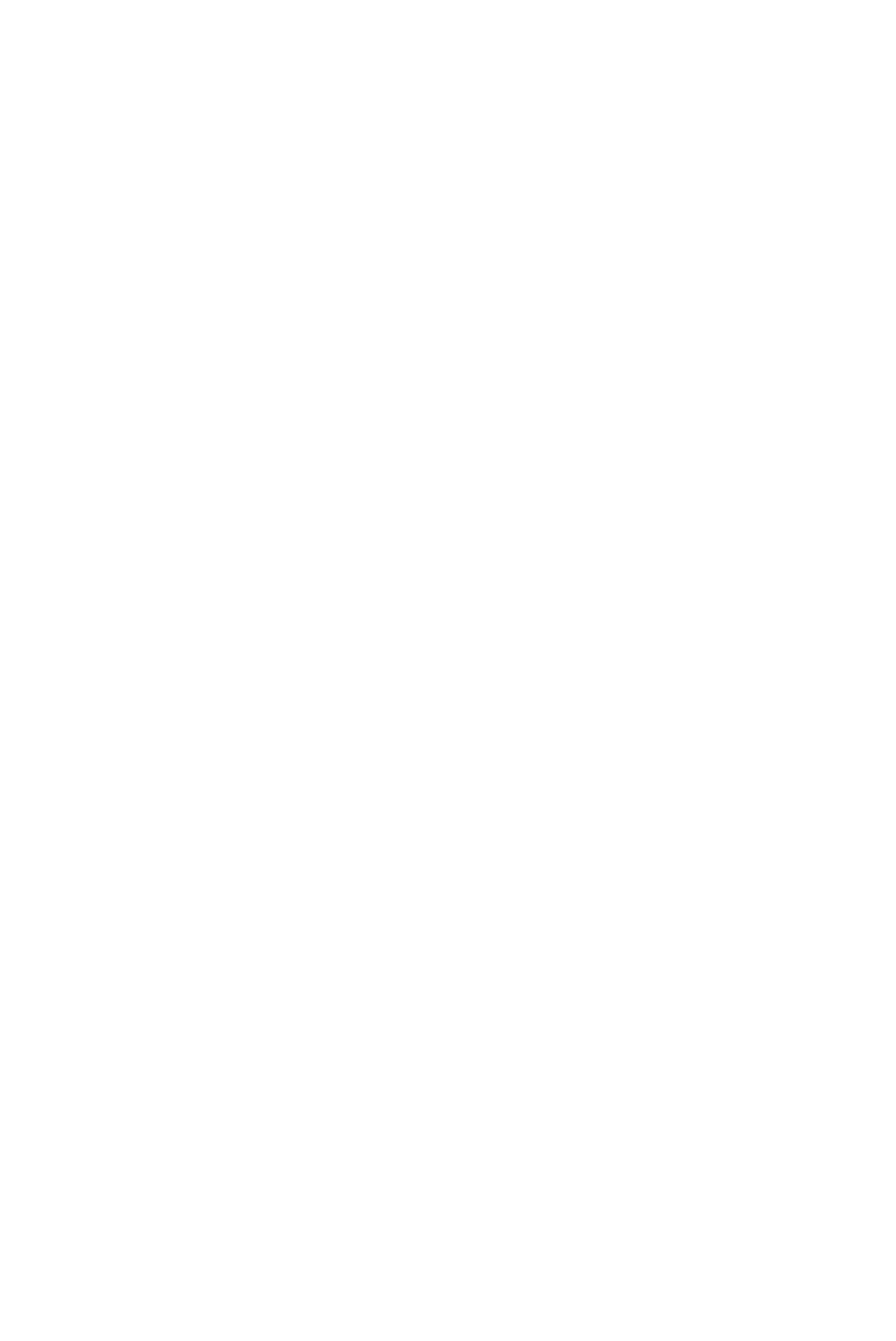
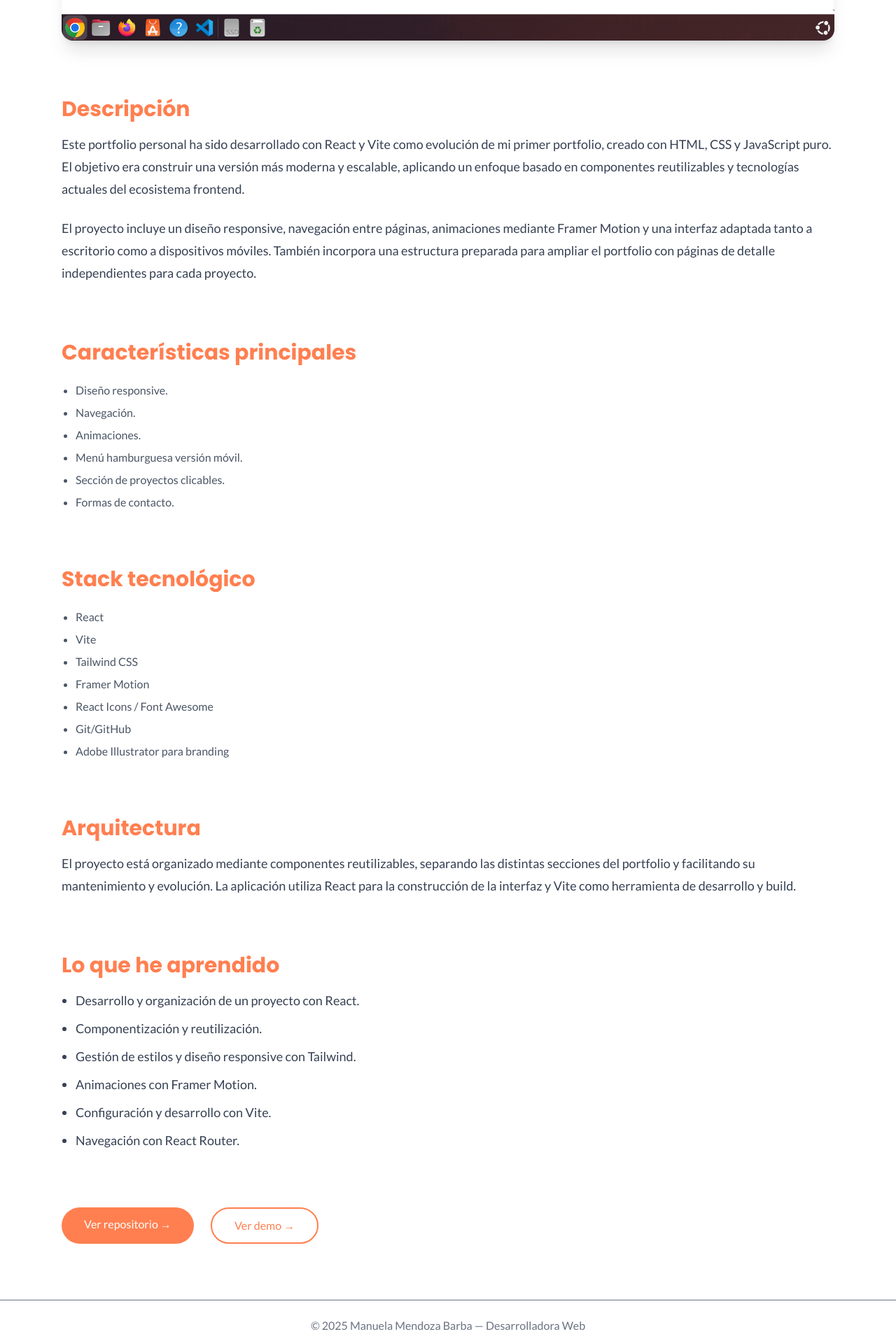
Before and after one commit to manuela217/portfolio-personal-react, a React (Vite) app: page /projects/portfolio-react in a window 1280 px wide. Before the commit this address had no page. Shown: the part 880-2797 px from the top of the page at 70% size. Before the commit the page ends 800 px from the top, so only its background shows below. Built offline with nearby package versions, Linux system fonts and the light colour scheme.

Commit message:
Add portfolio personal  project detail page

```diff
--- a/src/App.jsx
+++ b/src/App.jsx
@@ -1,6 +1,7 @@
 import { Routes, Route } from "react-router-dom";
 import Home from "./pages/Home";
 import HandmadeShop from "./pages/HandmadeShop";
+import PortfolioReact from "./pages/PortfolioReact";
 import ScrollToTop from "./components/ScrollToTop";
 
 function App() {
@@ -11,6 +12,7 @@ function App() {
       <Routes>
         <Route path="/" element={<Home />} />
         <Route path="/projects/handmade-shop" element={<HandmadeShop />} />
+        <Route path="/projects/portfolio-react" element={<PortfolioReact />} />
       </Routes>
     </>
   );
--- a/src/pages/PortfolioReact.jsx
+++ b/src/pages/PortfolioReact.jsx
@@ -0,0 +1,190 @@
+import Header from "../components/Header";
+import Footer from "../components/Footer";
+import { Link } from "react-router-dom";
+
+import fotoPortfolioReact from '../assets/img/proyectoPortfolioReact.png';
+
+export default function PortfolioReact() {
+
+    return (
+
+        <>
+            <Header />
+
+            <main className="max-w-6xl mx-auto px-6 pt-36 pb-20">
+
+                <Link
+                to="/#proyects"
+                className="text-[#FF7F50] font-semibold hover:underline"
+                >
+                ← Volver a proyectos
+                </Link>
+
+                <h1 className="font-poppins text-5xl font-bold text-[#FF7F50] mt-8">
+                    Portfolio personal (React + Vite)
+                </h1>
+
+                <p className="text-gray-600 text-xl mt-4">
+                    React · Vite · Tailwind CSS · Framer Motion
+                </p>
+
+                <img
+                src={fotoPortfolioReact}
+                alt="Portfolio React"
+                className="rounded-2xl shadow-xl mt-10 w-full"
+                />
+
+                <section className="mt-20">
+
+                    <h2 className="font-poppins text-3xl font-bold text-[#FF7F50] mb-4">
+                        Descripción
+                    </h2>
+
+                    <p className="text-lg text-gray-700 leading-8">
+                        Este portfolio personal ha sido desarrollado con React y Vite como evolución de mi primer portfolio, creado con HTML,
+                        CSS y JavaScript puro. El objetivo era construir una versión más moderna y escalable, aplicando un enfoque basado en
+                        componentes reutilizables y tecnologías actuales del ecosistema frontend.
+                    </p>
+
+                    <p className="text-lg text-gray-700 leading-8 mt-6">
+                        El proyecto incluye un diseño responsive, navegación entre páginas, animaciones mediante Framer Motion y una interfaz
+                        adaptada tanto a escritorio como a dispositivos móviles. También incorpora una estructura preparada para ampliar el
+                        portfolio con páginas de detalle independientes para cada proyecto.
+                    </p>
+
+                </section>
+
+                <section className="mt-20">
+
+                    <h2 className="font-poppins text-3xl font-bold text-[#FF7F50] mb-6">
+                        Características principales
+                    </h2>
+
+                    <ul className="list-disc pl-5">
+                        <li className="text-gray-600 mt-2">
+                            Diseño responsive.
+                        </li>
+                        <li className="text-gray-600 mt-2">
+                            Navegación.
+                        </li>
+                        <li className="text-gray-600 mt-2">
+                            Animaciones.
+                        </li>
+                        <li className="text-gray-600 mt-2">
+                            Menú hamburguesa versión móvil.
+                        </li>
+                        <li className="text-gray-600 mt-2">
+                            Sección de proyectos clicables.
+                        </li>
+                        <li className="text-gray-600 mt-2">
+                            Formas de contacto.
+                        </li>
+                    </ul>
+
+                </section>
+
+                <section className="mt-20">
+
+                    <h2 className="font-poppins text-3xl font-bold text-[#FF7F50] mb-6">
+                        Stack tecnológico
+                    </h2>
+
+                    <ul className="list-disc pl-5">
+                        <li className="text-gray-600 mt-2">
+                            React
+                        </li>
+                        <li className="text-gray-600 mt-2">
+                            Vite
+                        </li>
+                        <li className="text-gray-600 mt-2">
+                            Tailwind CSS
+                        </li>
+                        <li className="text-gray-600 mt-2">
+                            Framer Motion
+                        </li>
+                        <li className="text-gray-600 mt-2">
+                            React Icons / Font Awesome
+                        </li>
+                        <li className="text-gray-600 mt-2">
+                            Git/GitHub
+                        </li>
+                        <li className="text-gray-600 mt-2">
+                            Adobe Illustrator para branding
+                        </li>
+                    </ul>
+
+                </section>
+
+                <section className="mt-20">
+
+                    <h2 className="font-poppins text-3xl font-bold text-[#FF7F50] mb-4">
+                        Arquitectura
+                    </h2>
+
+                    <p className="text-lg text-gray-700 leading-8 mb-2">
+                        El proyecto está organizado mediante componentes reutilizables, separando las distintas secciones del portfolio y
+                        facilitando su mantenimiento y evolución. La aplicación utiliza React para la construcción de la interfaz y Vite
+                        como herramienta de desarrollo y build.
+                    </p>
+
+                </section>
+
+                <section className="mt-20">
+
+                    <h2 className="font-poppins text-3xl font-bold text-[#FF7F50] mb-4">
+                        Lo que he aprendido
+                    </h2>
+
+                    <ul className="list-disc pl-5">
+                        <li className="text-lg text-gray-700 leading-8 mb-2">
+                            Desarrollo y organización de un proyecto con React.
+                        </li>
+                        <li className="text-lg text-gray-700 leading-8 mb-2">
+                            Componentización y reutilización.
+                        </li>
+                        <li className="text-lg text-gray-700 leading-8 mb-2">
+                            Gestión de estilos y diseño responsive con Tailwind.
+                        </li>
+                        <li className="text-lg text-gray-700 leading-8 mb-2">
+                            Animaciones con Framer Motion.
+                        </li>
+                        <li className="text-lg text-gray-700 leading-8 mb-2">
+                            Configuración y desarrollo con Vite.
+                        </li>
+                        <li className="text-lg text-gray-700 leading-8 mb-2">
+                            Navegación con React Router.
+                        </li>
+                    </ul>
+
+                </section>
+
+                <section className="mt-20 flex gap-6">
+
+                    <a
+                        href="https://github.com/manuela217/portfolio-personal-react"
+                        target="_blank"
+                        rel="noopener noreferrer"
+                        className="bg-[#FF7F50] text-white px-8 py-3 rounded-full"
+                    >
+                        Ver repositorio →
+                    </a>
+
+                    <a
+                        href="https://portfolio-manuela-mendoza-barba.netlify.app/"
+                        target="_blank"
+                        rel="noopener noreferrer"
+                        className="border-2 border-[#FF7F50] text-[#FF7F50] px-8 py-3 rounded-full"
+                    >
+                        Ver demo →
+                    </a>
+
+                </section>
+
+            </main>
+
+            <Footer />
+        </>
+
+    );
+
+}
```
